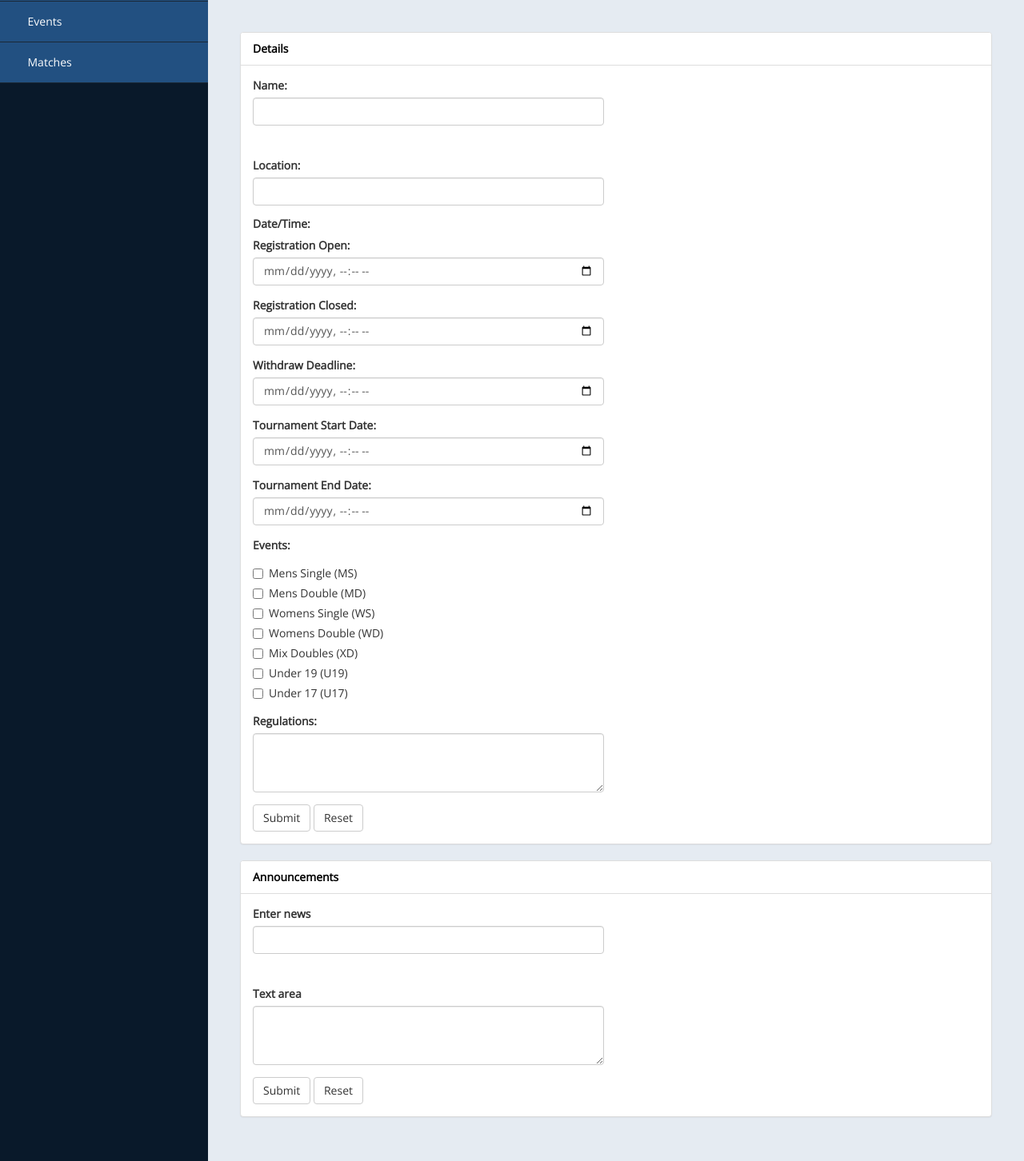
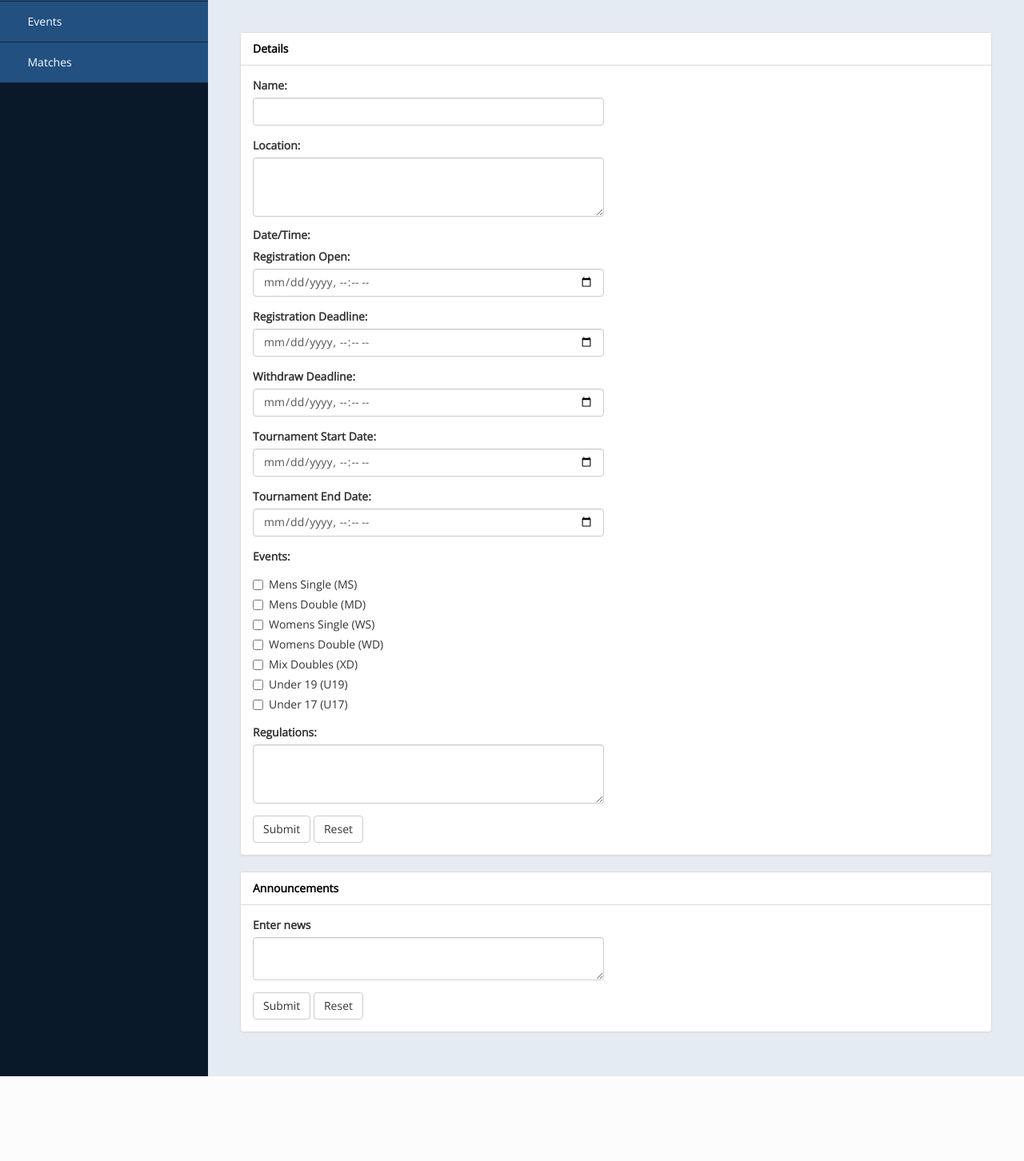
Before and after one commit to enfageorge/ua-badminton-tournament, a Flask app: template templates/admin/admin_form.html in a window 1280 px wide. Shown: the part 160-1612 px from the top of the page at 80% size. After the commit the page ends 1506 px from the top, so only its background shows below. Run offline with Flask 2, Linux system fonts and the light colour scheme; the template is opened without the code that fills it, so the values that code supplies are empty; some libraries are stand-ins or nearby versions; some web fonts are replaced.

Commit message:
Admin Dashboard Tournament page connected to backend

```diff
--- a/templates/admin/admin_form.html
+++ b/templates/admin/admin_form.html
@@ -1,17 +1,41 @@
 <!DOCTYPE html>
 <html xmlns="http://www.w3.org/1999/xhtml">
 <head>
-      <meta charset="utf-8" />
-    <meta name="viewport" content="width=device-width, initial-scale=1.0" />
-    <titleUA Badminton Tournament</title>
+    <meta charset="utf-8"/>
+    <meta name="viewport" content="width=device-width, initial-scale=1.0"/>
+    <title>UA Badminton Tournament
+    </title>
     <!-- Bootstrap Styles-->
-    <link href="/static/bootstrap.css" rel="stylesheet" />
+    <link href="/static/bootstrap.css" rel="stylesheet"/>
     <!-- FontAwesome Styles-->
-    <link href="/static/font-awesome.css" rel="stylesheet" />
+    <link href="/static/font-awesome.css" rel="stylesheet"/>
     <!-- Custom Styles-->
-    <link href="/static/adminCustomStyle.css" rel="stylesheet" />
+    <link href="/static/adminCustomStyle.css" rel="stylesheet"/>
     <!-- Google Fonts-->
-   <link href='http://fonts.googleapis.com/css?family=Open+Sans' rel='stylesheet' type='text/css' />
+    <link href='http://fonts.googleapis.com/css?family=Open+Sans' rel='stylesheet' type='text/css'/>
+    <script>
+        msg = "{{ msg }}";
+        var data = JSON.parse(msg.replace(/&quot;/g, '"').replace(/&#39;/g, '"').replace(/[\u0000-\u001F]+/g, ""));
+        console.log(data);
+
+        window.onload = function () {
+            const options = document.getElementById('events_checking').querySelectorAll("input[type='checkbox']");
+            console.log(data);
+            dataArr = data.events.split(",").map(item => item.trim());
+            console.log(dataArr);
+
+            // Iterate through each checkbox and get its value
+            for (let i = 0; i < options.length; i++) {
+                const checkbox = options[i];
+                const value = checkbox.value;
+                console.log(value);
+                if (dataArr.includes(value)) {
+                    console.log(" Selected");
+                    document.getElementById('events_checking').querySelectorAll("input[type='checkbox']")[i].checked = true;
+                }
+            }
+        }
+    </script>
 </head>
 <body>
 <div id="wrapper">
@@ -23,7 +47,7 @@
                 <span class="icon-bar"></span>
                 <span class="icon-bar"></span>
             </button>
-                <a class="navbar-brand" href={{url_for('web.home')}}>UA Badminton Tournament</a>
+            <a class="navbar-brand" href={{ url_for('web.home') }}>UA Badminton Tournament</a>
         </div>
     </nav>
     <!--/. NAV TOP  -->
@@ -31,16 +55,20 @@
         <div class="sidebar-collapse">
             <ul class="nav" id="main-menu">
                 <li>
-                        <a class="active-menu" href="{{url_for('admin.admin_dashboard')}}"><i class="fa fa-dashboard"></i> HOME</a>
+                    <a class="active-menu" href="{{ url_for('admin.admin_dashboard') }}"><i class="fa fa-dashboard"></i>
+                        HOME</a>
                 </li>
                 <li>
-                        <a class="active-menu" href="{{url_for('admin.admin_form')}}"><i class="fa fa-edit"></i> Tournament</a>
+                    <a class="active-menu" href="{{ url_for('admin.admin_form') }}"><i class="fa fa-edit"></i>
+                        Tournament</a>
                 </li>
                 <li>
-                        <a class="active-menu" href="{{url_for('admin.admin_events')}}"><i class="fa fa-desktop"></i> Events</a>
+                    <a class="active-menu" href="{{ url_for('admin.admin_events') }}"><i class="fa fa-desktop"></i>
+                        Events</a>
                 </li>
                 <li>
-                        <a class="active-menu" href="{{url_for('admin.admin_matches')}}"><i class="fa fa-table"></i> Matches</a>
+                    <a class="active-menu" href="{{ url_for('admin.admin_matches') }}"><i class="fa fa-table"></i>
+                        Matches</a>
                 </li>
             </ul>
 
@@ -50,7 +78,7 @@
     <!-- /. NAV SIDE  -->
 
 
-        <div id="page-wrapper" >
+    <div id="page-wrapper">
         <div id="page-inner">
             <div class="row">
                 <div class="col-md-12">
@@ -72,77 +100,82 @@
                                     <form role="form">
                                         <div class="form-group">
                                             <label>Name:</label>
-                                            <input class="form-control">
-                                            <p class="help-block"></p>
+                                            <input class="form-control" value="{{ msg.name }}">
                                         </div>
                                         <div class="form-group">
                                             <label>Location:</label>
-                                            <input class="form-control">
+                                            <textarea class="form-control"
+                                                      rows="3">{{ msg.venue }}&#13;&#10;{{ msg.location }}</textarea>
                                         </div>
                                         <form role="form">
                                             <h5><b>Date/Time:</b></h5>
                                             <div class="form-group">
                                                 <label>Registration Open:</label>
-                                                <input type="datetime-local" class="form-control">
+                                                <input type="datetime-local" class="form-control"
+                                                       value="{{ msg.registration_open }}">
                                             </div>
                                             <div class="form-group">
-                                                <label>Registration Closed:</label>
-                                                <input type="datetime-local" class="form-control">
+                                                <label>Registration Deadline:</label>
+                                                <input type="datetime-local" class="form-control"
+                                                       value="{{ msg.registration_deadline }}">
                                             </div>
                                             <div class="form-group">
                                                 <label>Withdraw Deadline:</label>
-                                                <input type="datetime-local" class="form-control">
+                                                <input type="datetime-local" class="form-control"
+                                                       value="{{ msg.withdraw_deadline }}">
                                             </div>
                                             <div class="form-group">
                                                 <label>Tournament Start Date:</label>
-                                                <input type="datetime-local" class="form-control">
+                                                <input type="datetime-local" class="form-control"
+                                                       value="{{ msg.tournament_start_date }}">
                                             </div>
                                             <div class="form-group">
                                                 <label>Tournament End Date:</label>
-                                                <input type="datetime-local" class="form-control">
+                                                <input type="datetime-local" class="form-control"
+                                                       value="{{ msg.tournament_end_date }}">
                                             </div>
                                         </form>
-                                        <div class="form-group">
+                                        <div class="form-group" id="events_checking">
                                             <label>Events:</label>
                                             <div class="checkbox">
                                                 <label>
-                                                    <input type="checkbox" value="">Mens Single (MS)
+                                                    <input type="checkbox" value="MS">Mens Single (MS)
                                                 </label>
                                             </div>
                                             <div class="checkbox">
                                                 <label>
-                                                    <input type="checkbox" value="">Mens Double (MD)
+                                                    <input type="checkbox" value="MD">Mens Double (MD)
                                                 </label>
                                             </div>
                                             <div class="checkbox">
                                                 <label>
-                                                    <input type="checkbox" value="">Womens Single (WS)
+                                                    <input type="checkbox" value="WS">Womens Single (WS)
                                                 </label>
                                             </div>
                                             <div class="checkbox">
                                                 <label>
-                                                    <input type="checkbox" value="">Womens Double (WD)
+                                                    <input type="checkbox" value="WD">Womens Double (WD)
                                                 </label>
                                             </div>
                                             <div class="checkbox">
                                                 <label>
-                                                    <input type="checkbox" value="">Mix Doubles (XD)
+                                                    <input type="checkbox" value="XD">Mix Doubles (XD)
                                                 </label>
                                             </div>
                                             <div class="checkbox">
                                                 <label>
-                                                    <input type="checkbox" value="">Under 19 (U19)
+                                                    <input type="checkbox" value="U19">Under 19 (U19)
                                                 </label>
                                             </div>
                                             <div class="checkbox">
                                                 <label>
-                                                    <input type="checkbox" value="">Under 17 (U17)
+                                                    <input type="checkbox" value="U17">Under 17 (U17)
                                                 </label>
                                             </div>
                                         </div>
                                         <div class="form-group">
                                             <label>Regulations:</label>
-                                            <textarea class="form-control" rows="3"></textarea>
+                                            <textarea class="form-control" rows="3">{{ msg.Regulations }}</textarea>
                                         </div>
                                         <button type="submit" class="btn btn-default">Submit</button>
                                         <button type="reset" class="btn btn-default">Reset</button>
@@ -165,12 +198,8 @@
                                     <form role="form">
                                         <div class="form-group">
                                             <label>Enter news</label>
-                                            <input class="form-control">
-                                            <p class="help-block"></p>
-                                        </div>
-                                        <div class="form-group">
-                                            <label>Text area</label>
-                                            <textarea class="form-control" rows="3"></textarea>
+                                            <textarea class="form-control">{{ msg.announcements }}</textarea>
+                                            {#                                            <p class="help-block"></p>#}
                                         </div>
 
                                         <button type="submit" class="btn btn-default">Submit</button>
```
Also changed, not shown: modules/admin/dashboard_tournament.py (+53 -26 lines). Lines whose indentation alone changed are shown as unchanged.
